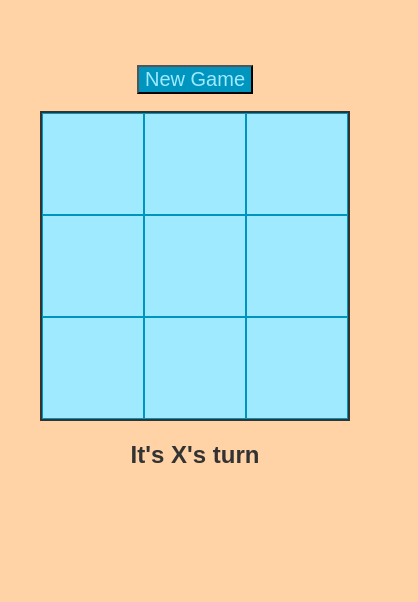
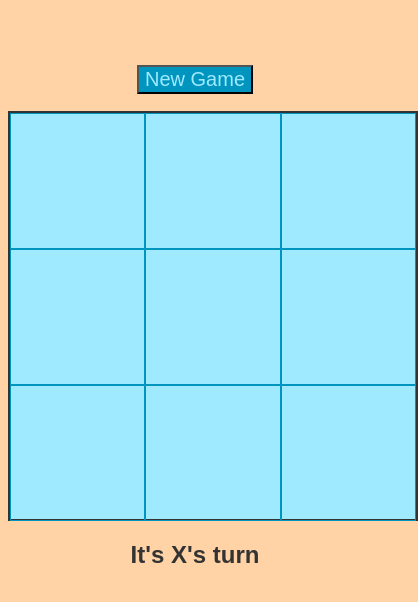
Before and after one commit to hyper-pluto/tttoe, a plain HTML site: page index.html in a window 390 px wide. Shown: the whole page, 418 px wide, since content can reach past the window. Drawn offline with Linux system fonts and the light colour scheme.

Commit message:
Update style.css

```diff
--- a/style.css
+++ b/style.css
@@ -60,5 +60,18 @@ body {
 .btnBox {
   text-align: center;
   margin: 7px 0 17px 0;
+}
 
+@media (max-width:700px) {
+  .board {
+    width: 406px;
+    height: 406px;
+  }
+
+  .square {
+    width: 133.3px;
+    height: 134px;
+    font-size: 100px;
+    line-height: 133px;
+  }
 }
```
